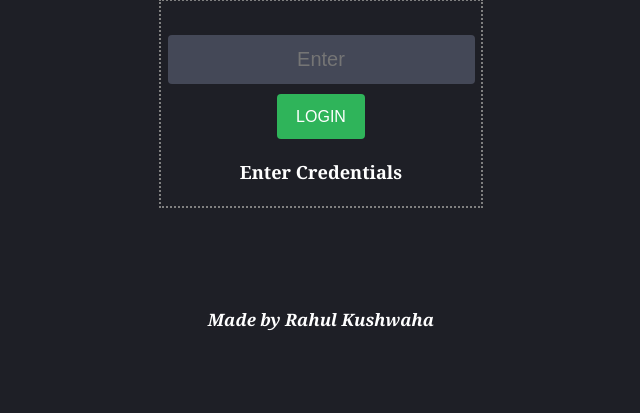
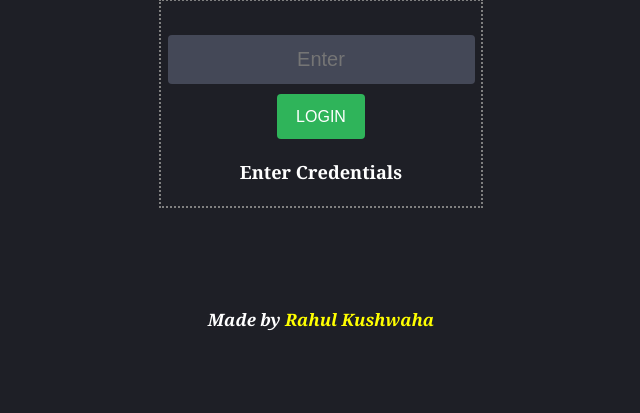
Before and after one commit to RahulKushwaha762/vectorphotos, a Django app: page / in a window 1280 px wide. Shown: the part 154-567 px from the top of the page, without its empty margins (319-959 px from the left). Run offline with Django 3.2, Linux system fonts and the light colour scheme.

Commit message:
ADDED made by

```diff
--- a/college/templates/login.html
+++ b/college/templates/login.html
@@ -90,10 +90,10 @@ body {
         <h4>Enter Credentials</h4>
     {% endif %}
     {% if m == 1 %}
-        <h4>Wrong Credentials</h4>
+        <h4 style="color:#d71010;">Wrong Credentials</h4>
     {% endif %}
     </div>
-    <center><i style="font-size:15px;margin-top:100px;display:inherit;">Made by Rahul Kushwaha</i></center>
+    <center><i style="font-size:15px;margin-top:100px;display:inherit;">Made by <span style="color:yellow;">Rahul Kushwaha</span></i></center>
 </body>
 
 </html>
```
